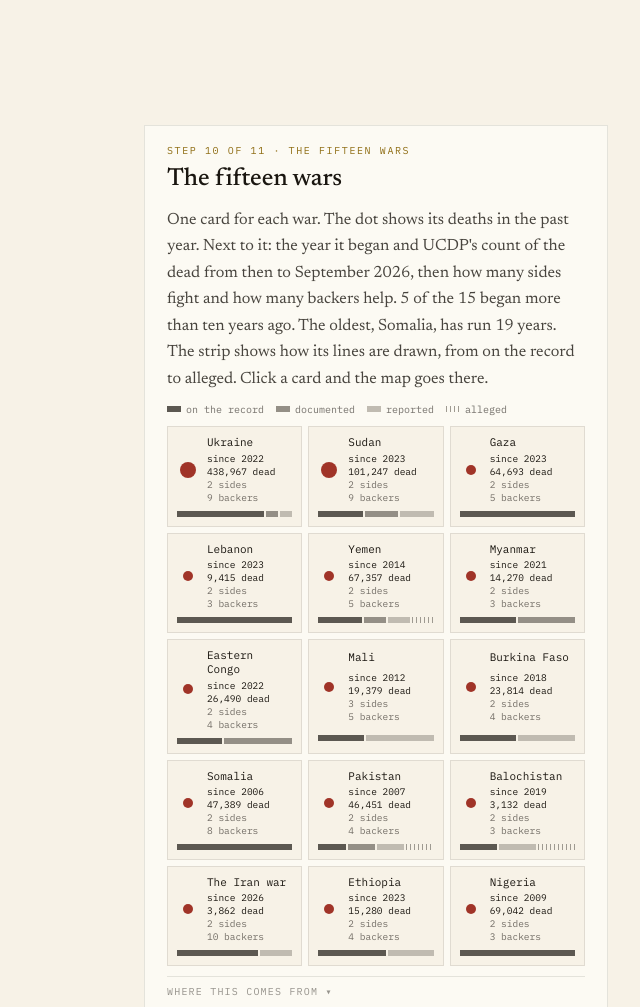
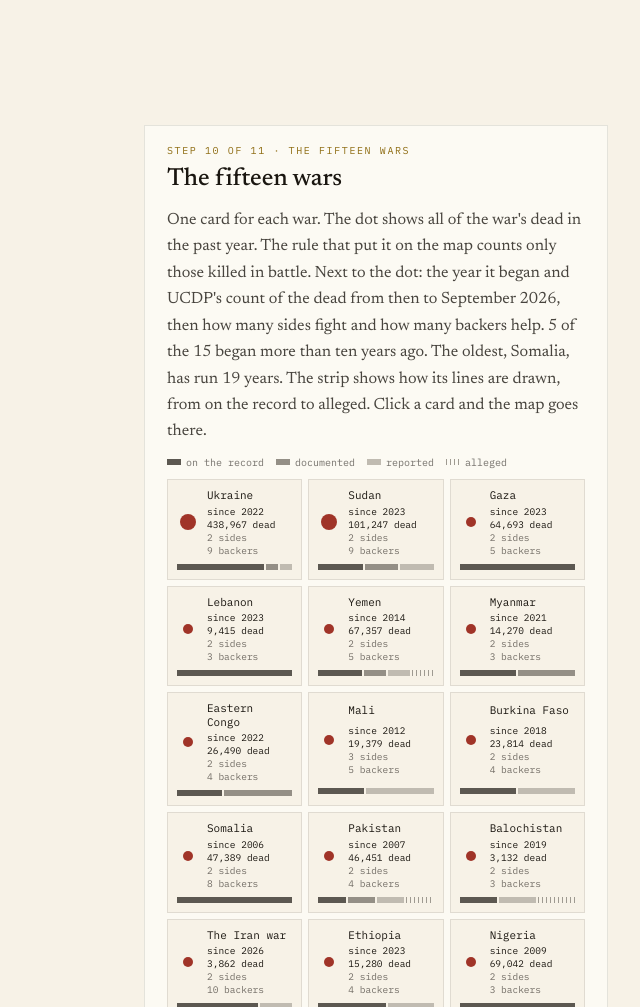
Before and after one commit to daseme/warnotwar, a plain HTML site: page wars.html in a window 1280 px wide. Shown: the part 8280-9287 px from the top of the page, without its empty margins (640-1280 px from the left). Drawn offline with Linux system fonts and the light colour scheme; animation ran at ten frames a second.

Commit message:
today's wars: country names only when zoomed in; the cards step says the dot counts more than the rule
Co-Authored-By: Claude Fable 5.2 <noreply@anthropic.com>

```diff
--- a/data/wars.json
+++ b/data/wars.json
@@ -219,7 +219,7 @@
       "id": "shape",
       "name": "the {wars_word} wars",
       "title": "The {wars_word} wars",
-      "body": "One card for each war. The dot shows its deaths in the past year. Next to it: the year it began and UCDP's count of the dead from then to {whole_to}, then how many sides fight and how many backers help. {old_n} of the {wars} began more than ten years ago. The oldest, {oldest_name}, has run {oldest_years} years. The strip shows how its lines are drawn, from on the record to alleged. {Tap} a card and the map goes there.",
+      "body": "One card for each war. The dot shows all of the war's dead in the past year. The rule that put it on the map counts only those killed in battle. Next to the dot: the year it began and UCDP's count of the dead from then to {whole_to}, then how many sides fight and how many backers help. {old_n} of the {wars} began more than ten years ago. The oldest, {oldest_name}, has run {oldest_years} years. The strip shows how its lines are drawn, from on the record to alleged. {Tap} a card and the map goes there.",
       "card_since": "since {year}",
       "card_total": "{total} dead",
       "card_line": "{sides} sides · {helpers} backers",
--- a/wars.html
+++ b/wars.html
@@ -965,7 +965,7 @@ themeBtn.onclick = () => { const t = rootEl.dataset.theme === 'paper' ? 'ink' :
 
   /* each step's map: what is drawn and where the camera is */
   function sceneFor(id) {
-    const sc = { view: 'world', marks: true, sized: sizedNow(), areas: 'faint', squares: false, arcs: null, chips: null, focus: null, labels: null, chart: false, names: {} };   /* every map names its countries */
+    const sc = { view: 'world', marks: true, sized: sizedNow(), areas: 'faint', squares: false, arcs: null, chips: null, focus: null, labels: null, chart: false, names: {} };   /* every map names its countries once it is zoomed in */
     switch (id) {
       case 'start': Object.assign(sc, { marks: false, areas: 'none' }); break;
       case 'where': Object.assign(sc, { areas: 'none', seq: true }); break;
@@ -1078,7 +1078,7 @@ themeBtn.onclick = () => { const t = rootEl.dataset.theme === 'paper' ? 'ink' :
     }
     /* light names: places the step names first, then countries, each left off where it would sit on another name or run off the map */
     gNames.innerHTML = '';
-    if (sc.names) {
+    if (sc.names && target.k >= worldK * 1.4) {   /* Kurt, 14 November 2026: names crowd the whole-world view; they show once the map is zoomed in */
       const fit = (sx, sy, w, start) => { const box = start ? [sx - 2, sy - 6, sx + w + 2, sy + 6] : [sx - w / 2 - 2, sy - 6, sx + w / 2 + 2, sy + 6]; if (box[0] < 2 || box[2] > svg.clientWidth - 2 || box[1] < 2 || box[3] > svg.clientHeight - 2 || nameBoxes.some(q => box[0] < q[2] && box[2] > q[0] && box[1] < q[3] && box[3] > q[1])) return false; nameBoxes.push(box); return true; };
       for (const pl of sc.names.places || []) { const [x, y] = project(pl.at[0], pl.at[1]), [sx, sy] = toScreen(x, y, target); if (fit(sx, sy, pl.name.length * 4.9, true)) el('text', {}, scaled(x, y, gNames, { class: 'cname place' }, uT)).textContent = pl.name; }
       /* a country's name moves below or above a war's dot before it is dropped, so the countries at war keep their names */
```
